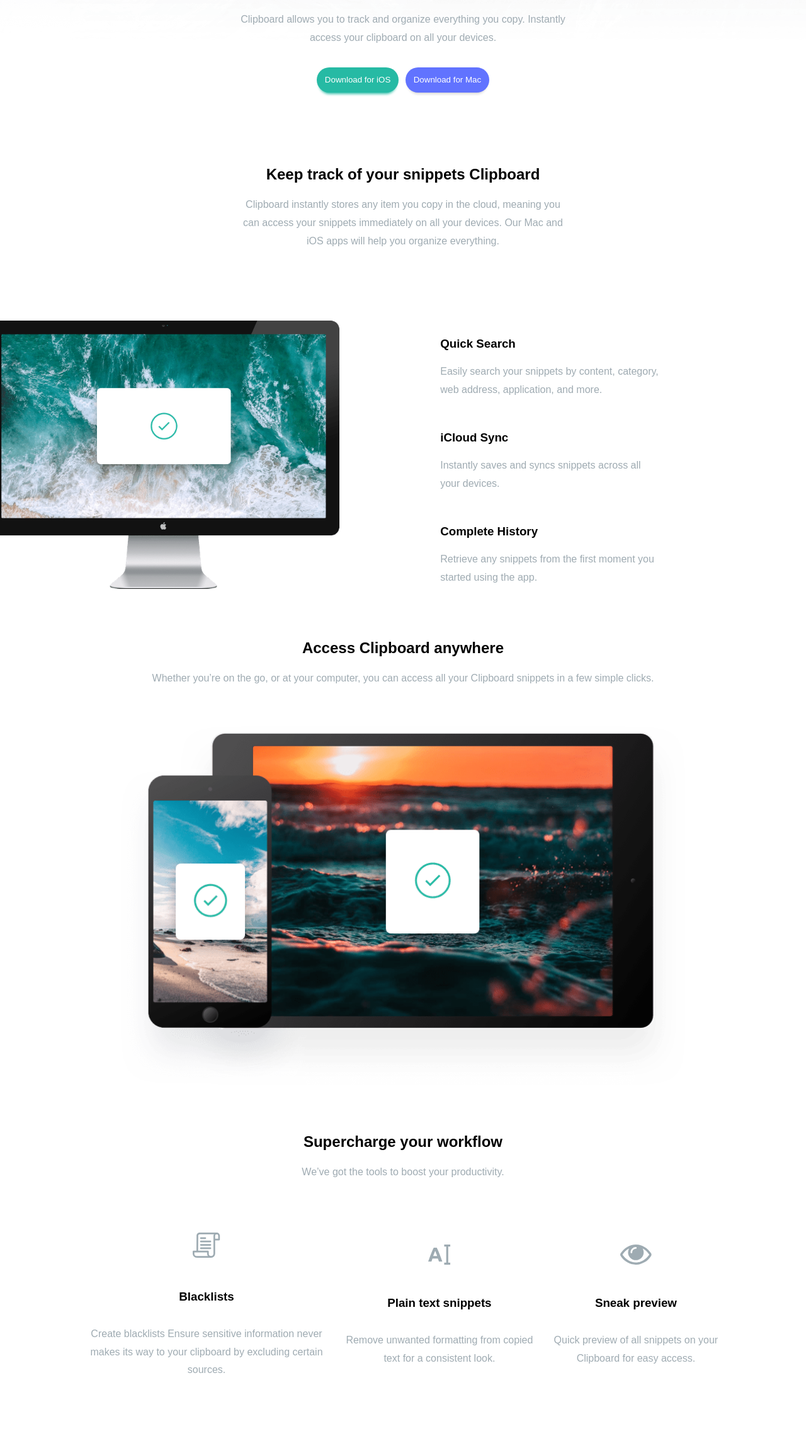
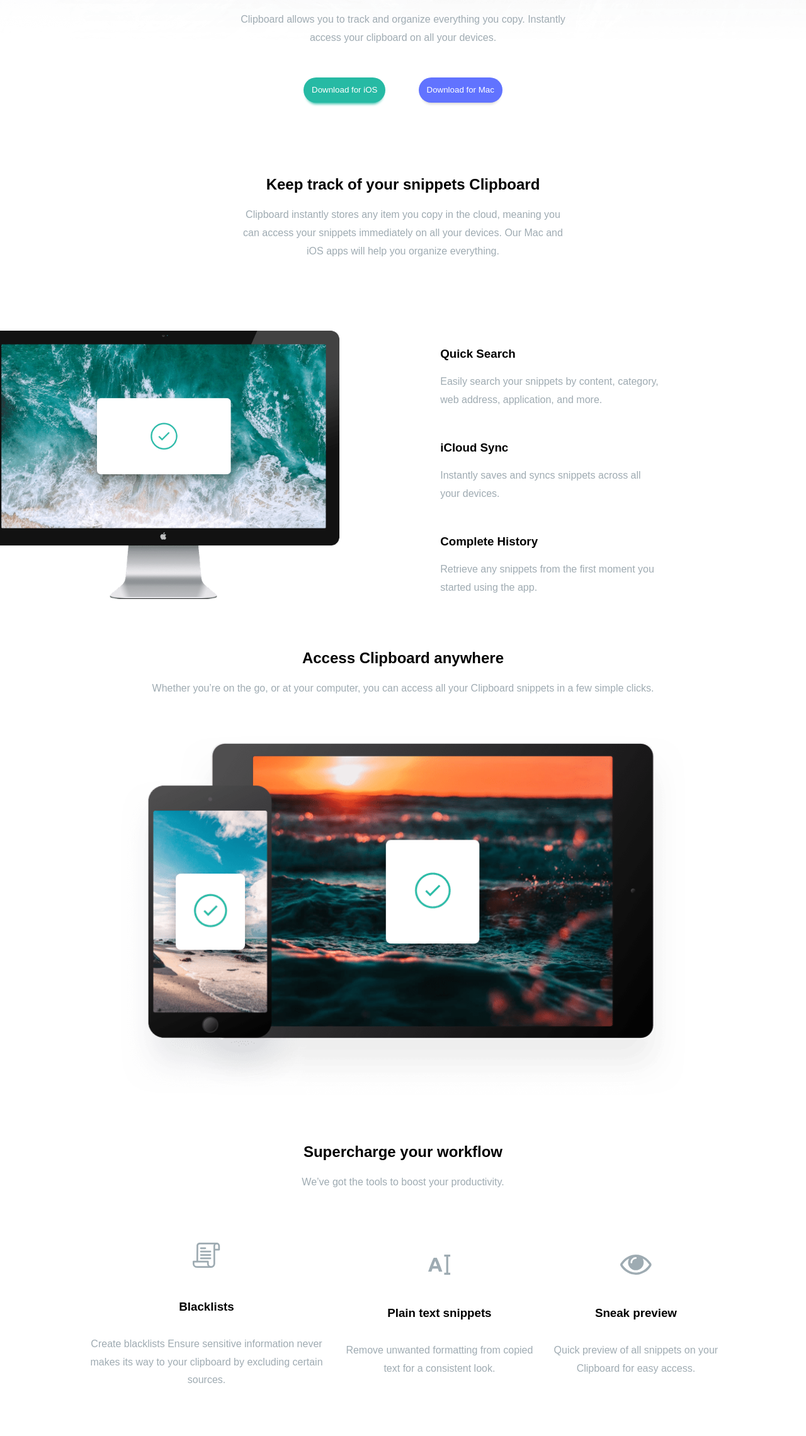
Before and after one commit to ABDULLAHI-J/Clipboard-landing-page, a plain HTML site: page index.html in a window 1280 px wide. Shown: the part 293-2573 px from the top of the page at 63% size. Drawn offline with Linux system fonts and the light colour scheme; a web font is replaced by a local one.

Commit message:
clipboard refactored the design

```diff
--- a/index.html
+++ b/index.html
@@ -23,7 +23,7 @@
     <title>Frontend Mentor | Clipboard landing page</title>
   </head>
   <body>
-    <div class="header">
+    <div role="banner" class="header">
       <div class="content">
         <img src="./images/logo.svg" alt="logo" />
         <h1>A history of everything you copy</h1>
@@ -39,7 +39,7 @@
       </div>
     </div>
     <main>
-      <section class="keep-track">
+      <div class="keep-track">
         <header class="section-header">
           Keep track of your snippets Clipboard
         </header>
@@ -48,9 +48,9 @@
           can access your snippets immediately on all your devices. Our Mac and
           iOS apps will help you organize everything.
         </p>
-      </section>
+      </div>
 
-      <section class="features">
+      <div class="features">
         <div class="img-container">
           <img
             class="mac-img"
@@ -78,18 +78,18 @@
             </p>
           </div>
         </div>
-      </section>
+      </div>
 
-      <section class="access">
+      <div class="access">
         <header class="section-header">Access Clipboard anywhere</header>
         <p>
           Whether you’re on the go, or at your computer, you can access all your
           Clipboard snippets in a few simple clicks.
         </p>
         <img src="./images/image-devices.png" alt="Image device" />
-      </section>
+      </div>
 
-      <section class="workflow-section">
+      <div class="workflow-section">
         <div class="workflow">
           <header class="section-header">Supercharge your workflow</header>
           <p>We’ve got the tools to boost your productivity.</p>
@@ -121,9 +121,9 @@
             </p>
           </div>
         </div>
-      </section>
+      </div>
 
-      <section class="companies">
+      <div class="companies">
         <img src="./images/logo-google.png" alt="google logo" />
         <img src="./images/logo-ibm.png" alt="ibm logo" />
         <img src="./images/logo-microsoft.png" alt="microsoft logo" />
@@ -132,9 +132,9 @@
           src="./images/logo-vector-graphics.png"
           alt="vector graphics logo"
         />
-      </section>
+      </div>
 
-      <section class="clipboard">
+      <div class="clipboard">
         <div class="content">
           <header class="section-header">Clipboard for iOS and Mac OS</header>
           <p>
@@ -147,7 +147,7 @@
             <button class="mac">Download for Mac</button>
           </div>
         </div>
-      </section>
+      </div>
     </main>
 
     <footer>
--- a/styles.css
+++ b/styles.css
@@ -37,6 +37,10 @@
   margin-top: 4rem;
 }
 
+.btns {
+  margin-top: 3rem;
+}
+
 /* content and keep track max widths */
 .content,
 .keep-track {
@@ -71,7 +75,7 @@
 
 .ios {
   background-color: hsl(171, 66%, 44%);
-  margin-right: 0.4rem;
+  margin-right: 3rem;
   box-shadow: 0 6px 4px -4px hsl(171, 66%, 44%);
 }
 
```
